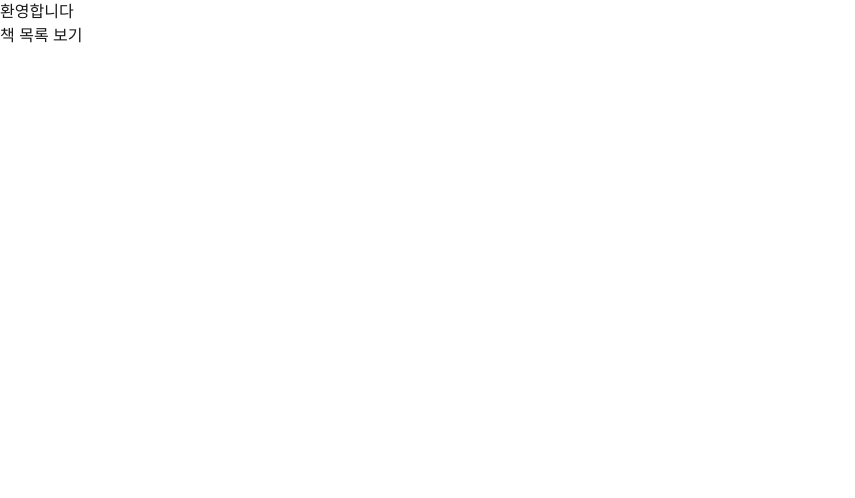
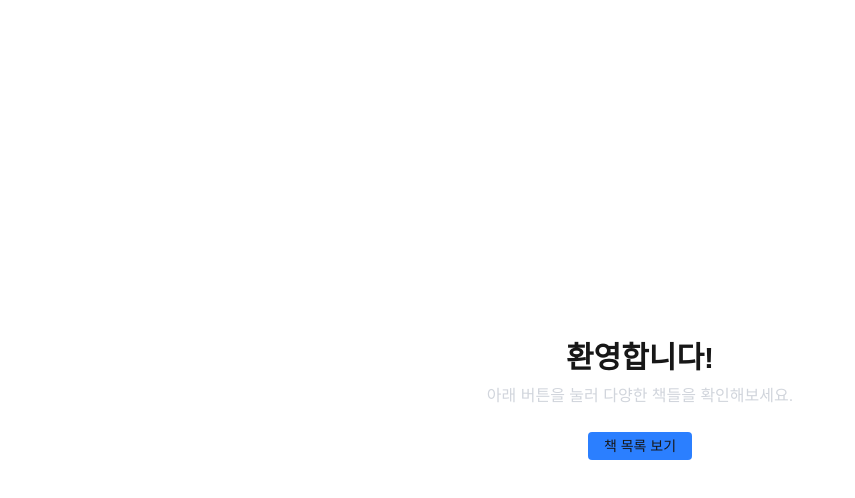
Before and after one commit to maruru301/goorm-missions, a Next.js app in the folder next-rendering/: page / in a window 1280 px wide. Shown: the top 498 px of the page, without its empty margins (0-855 px from the left). Built offline with nearby package versions, Linux system fonts and the light colour scheme.

Commit message:
style: 홈페이지 스타일 적용

```diff
--- a/next-rendering/src/app/page.tsx
+++ b/next-rendering/src/app/page.tsx
@@ -4,12 +4,13 @@ import Link from 'next/link';
 
 export default function Home() {
     return (
-        <div>
-            <h1>환영합니다</h1>
+        <div className="min-h-screen flex flex-col items-center justify-center p-6">
+            <h1 className="text-3xl font-bold">환영합니다!</h1>
+            <p className="text-gray-300 mb-6 text-center pt-2">아래 버튼을 눌러 다양한 책들을 확인해보세요.</p>
 
             <nav>
                 <Link href="/books">
-                    <button>책 목록 보기</button>
+                    <button className="bg-blue-500 px-4 py-1 rounded hover:bg-blue-600 text-sm">책 목록 보기</button>
                 </Link>
             </nav>
         </div>
```
